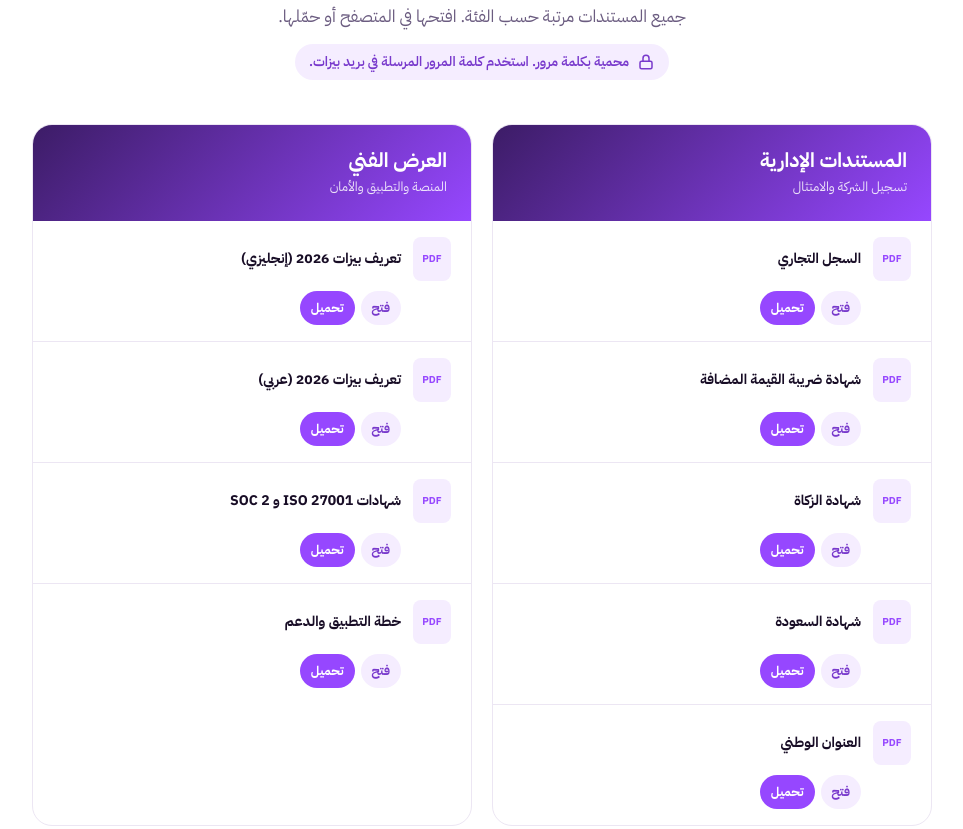
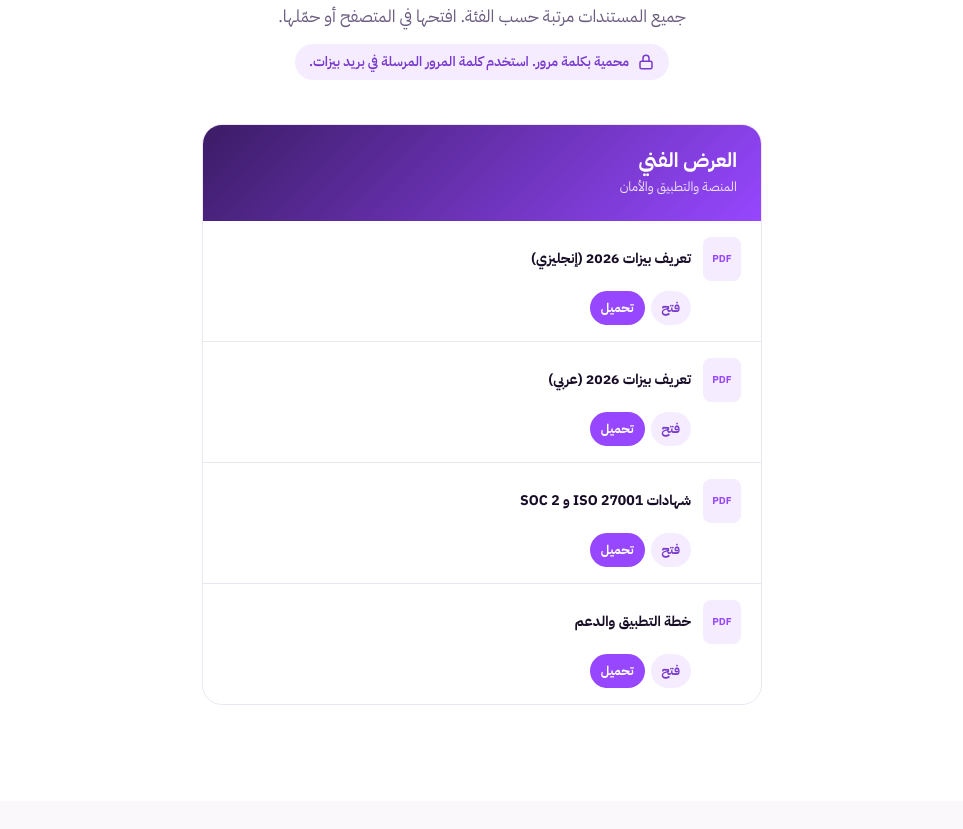
Before and after one commit to yousuf-a11y/BayzatxAlAseel, a plain HTML site: page index.html in a window 1280 px wide. Shown: the part 5458-6287 px from the top of the page, without its empty margins (158-1121 px from the left). Drawn offline with Linux system fonts and the light colour scheme.

Commit message:
Add files via upload

```diff
--- a/index.html
+++ b/index.html
@@ -138,7 +138,7 @@ section{padding:96px 0}
 .tblwrap{overflow-x:auto}
 
 /* documents */
-.pkgs{display:grid;grid-template-columns:repeat(2,1fr);gap:20px;margin:44px auto 0;max-width:900px}
+.pkgs{display:grid;grid-template-columns:1fr;gap:20px;margin:44px auto 0;max-width:560px}
 .pkg{background:#fff;border:1px solid var(--line);border-radius:20px;overflow:hidden;display:flex;flex-direction:column}
 .pkg header{padding:22px 24px;background:linear-gradient(135deg,var(--deep),var(--purple));color:#fff}
 .pkg header small{font-size:11.5px;font-weight:800;letter-spacing:.14em;opacity:.8}
@@ -551,14 +551,6 @@ h1,h2,h3{line-height:1.35}
     </div>
     <div class="pkgs">
       <div class="pkg reveal">
-        <header><h3>المستندات الإدارية</h3><span>تسجيل الشركة والامتثال</span></header>
-        <div class="doc"><div class="ico">PDF</div><div class="t"><b>السجل التجاري</b></div><div class="acts"><a href="bayzat-commercial-registration.pdf" target="_blank" rel="noopener">فتح</a><a class="dl" href="bayzat-commercial-registration.pdf" download>تحميل</a></div></div>
-        <div class="doc"><div class="ico">PDF</div><div class="t"><b>شهادة ضريبة القيمة المضافة</b></div><div class="acts"><a href="bayzat-vat-certificate.pdf" target="_blank" rel="noopener">فتح</a><a class="dl" href="bayzat-vat-certificate.pdf" download>تحميل</a></div></div>
-        <div class="doc"><div class="ico">PDF</div><div class="t"><b>شهادة الزكاة</b></div><div class="acts"><a href="bayzat-zakat-certificate.pdf" target="_blank" rel="noopener">فتح</a><a class="dl" href="bayzat-zakat-certificate.pdf" download>تحميل</a></div></div>
-        <div class="doc"><div class="ico">PDF</div><div class="t"><b>شهادة السعودة</b></div><div class="acts"><a href="bayzat-saudization-certificate.pdf" target="_blank" rel="noopener">فتح</a><a class="dl" href="bayzat-saudization-certificate.pdf" download>تحميل</a></div></div>
-        <div class="doc"><div class="ico">PDF</div><div class="t"><b>العنوان الوطني</b></div><div class="acts"><a href="bayzat-national-address.pdf" target="_blank" rel="noopener">فتح</a><a class="dl" href="bayzat-national-address.pdf" download>تحميل</a></div></div>
-      </div>
-      <div class="pkg reveal">
         <header><h3>العرض الفني</h3><span>المنصة والتطبيق والأمان</span></header>
         <div class="doc"><div class="ico">PDF</div><div class="t"><b>تعريف بيزات 2026 (إنجليزي)</b></div><div class="acts"><a href="bayzat-overview-2026-en.pdf" target="_blank" rel="noopener">فتح</a><a class="dl" href="bayzat-overview-2026-en.pdf" download>تحميل</a></div></div>
         <div class="doc"><div class="ico">PDF</div><div class="t"><b>تعريف بيزات 2026 (عربي)</b></div><div class="acts"><a href="bayzat-overview-2026-ar.pdf" target="_blank" rel="noopener">فتح</a><a class="dl" href="bayzat-overview-2026-ar.pdf" download>تحميل</a></div></div>
@@ -652,7 +644,7 @@ h1,h2,h3{line-height:1.35}
       <div class="contact">
         <b>يوسف محمود</b>
         <span>مدير أول مبيعات التقنية، بيزات</span>
-        <a href="tel:+966541383845">+966 54 138 3845</a>
+        <a href="tel:+966541383845"><bdi dir="ltr">0541383845</bdi></a>
         <a href="mailto:yousuf@bayzat.com">yousuf@bayzat.com</a>
       </div>
     </div>
```
